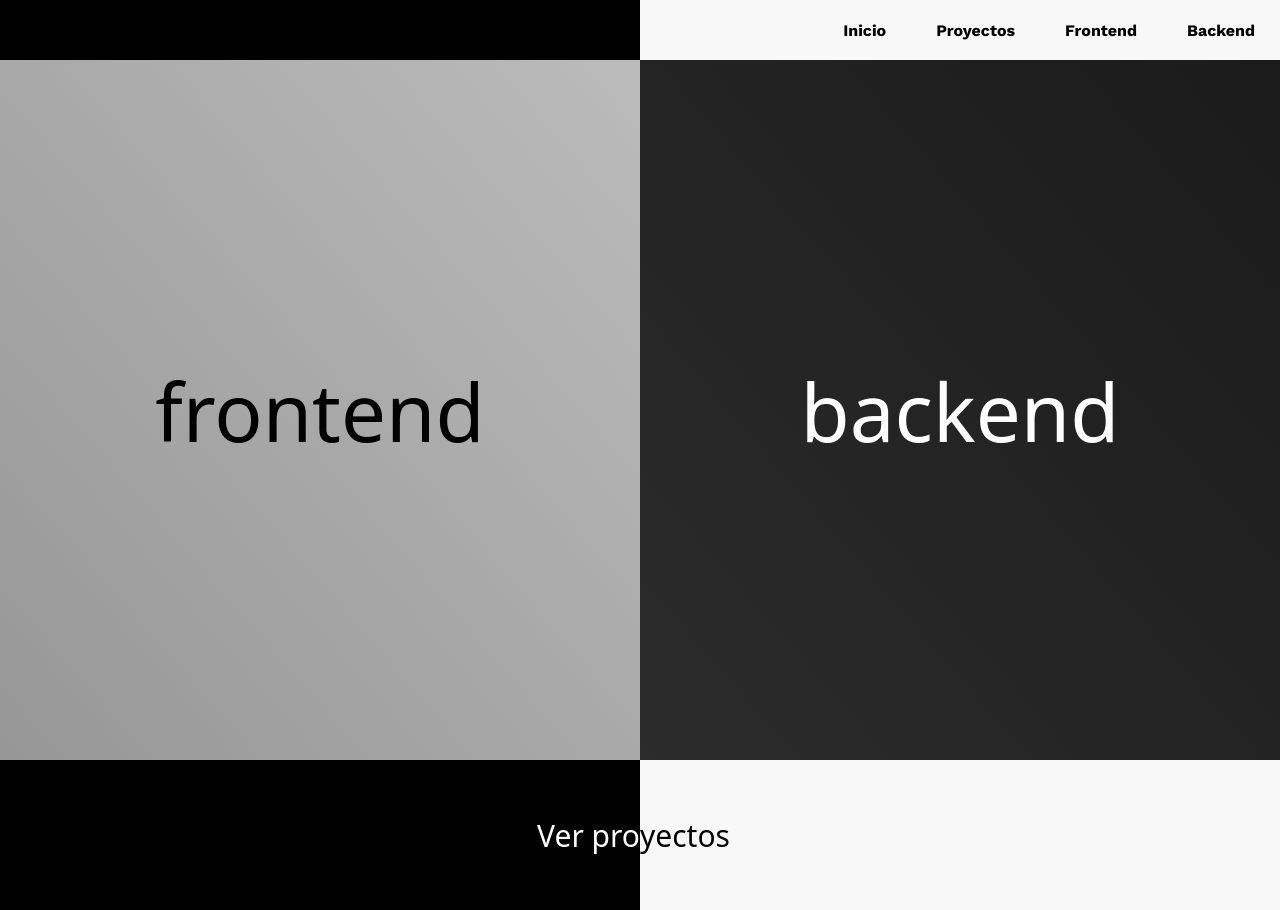
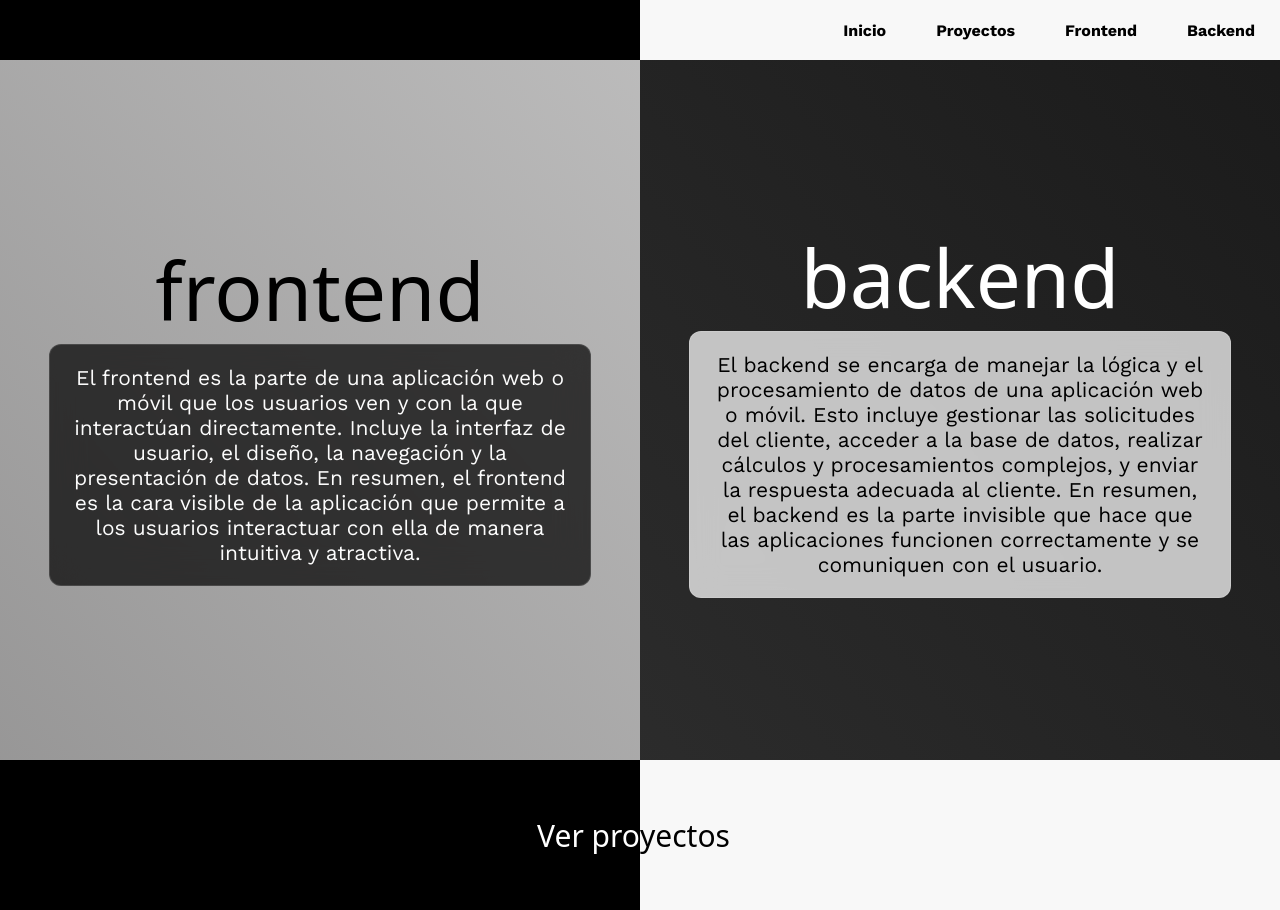
Before and after one commit to ChristianMagallanes24/frontback, a React (Create React App) app: page / in a window 1280 px wide. Built offline with nearby package versions, Linux system fonts and the light colour scheme; a web font is replaced by a local one.

Commit message:
nuevo commit

```diff
--- a/src/components/Home/Header/Header.jsx
+++ b/src/components/Home/Header/Header.jsx
@@ -7,9 +7,16 @@ function Header() {
 
         <div className="front">
             <h1 className='titulo-front'>frontend</h1>
+            <div className="parrafo-container">
+            <p>El frontend es la parte de una aplicación web o móvil que los usuarios ven y con la que interactúan directamente. Incluye la interfaz de usuario, el diseño, la navegación y la presentación de datos. En resumen, el frontend es la cara visible de la aplicación que permite a los usuarios interactuar con ella de manera intuitiva y atractiva.</p>
+            </div>
         </div>
         <div className="back">
             <h1 className='titulo-back'>backend</h1>
+
+            <div className="parrafo-container">
+            <p>El backend se encarga de manejar la lógica y el procesamiento de datos de una aplicación web o móvil. Esto incluye gestionar las solicitudes del cliente, acceder a la base de datos, realizar cálculos y procesamientos complejos, y enviar la respuesta adecuada al cliente. En resumen, el backend es la parte invisible que hace que las aplicaciones funcionen correctamente y se comuniquen con el usuario.</p>
+            </div>
         </div>
 
     </div>
--- a/src/components/Home/Header/_Header.scss
+++ b/src/components/Home/Header/_Header.scss
@@ -16,6 +16,7 @@
     display: flex;
     flex-direction: column;
     justify-content: center;
+    align-items: center;
     text-align: center;
     height: 700px;
     width: 50%;
@@ -24,6 +25,19 @@
     -webkit-animation: AnimationName 30s ease infinite;
     -moz-animation: AnimationName 30s ease infinite;
     animation: AnimationName 30s ease infinite;
+    .parrafo-container{
+        font-family: "Work Sans", sans-serif;
+font-size: 21px;
+        width: 500px;
+        text-align: center;
+        backdrop-filter: blur(16px) saturate(180%);
+        -webkit-backdrop-filter: blur(16px) saturate(180%);
+        background-color: rgba(8, 8, 8, 0.75);
+        border-radius: 12px;
+        border: 1px solid rgba(255, 255, 255, 0.125);
+        color: #fcfcfc;
+        padding: 20px;
+    }
     @include mobile {
       width: 100%;
       height: 200px;
@@ -46,6 +60,7 @@
     display: flex;
     flex-direction: column;
     justify-content: center;
+    align-items: center;
     text-align: center;
     background: linear-gradient(229deg, #000000, #434343);
     background-size: 400% 400%;
@@ -56,6 +71,23 @@
     height: 700px;
     width: 50%;
     color: #fff;
+    .parrafo-container{
+        font-family: "Work Sans", sans-serif;
+font-size: 21px;
+        width: 500px;
+        text-align: center;
+        backdrop-filter: blur(16px) saturate(180%);
+        -webkit-backdrop-filter: blur(16px) saturate(180%);
+        background-color: rgba(250, 250, 250, 0.75);
+        border-radius: 12px;
+        border: 1px solid rgba(255, 255, 255, 0.125);
+        color: #000000;
+        padding: 20px;
+
+        @include mobile {
+            font-size: 18px;
+        }
+    }
     @include mobile {
       width: 100%;
       height: 200px;
@@ -63,11 +95,13 @@
     .titulo-back {
         font-size: 80px;
 
+
         font-family: "Workbench", sans-serif;
         font-family: "Rubik Doodle Shadow", system-ui;
         font-weight: 400;
         font-style: normal;
         animation: fadeInUp .5s ease-in-out;
+
       }
 
       @keyframes fadeInUp {
```
